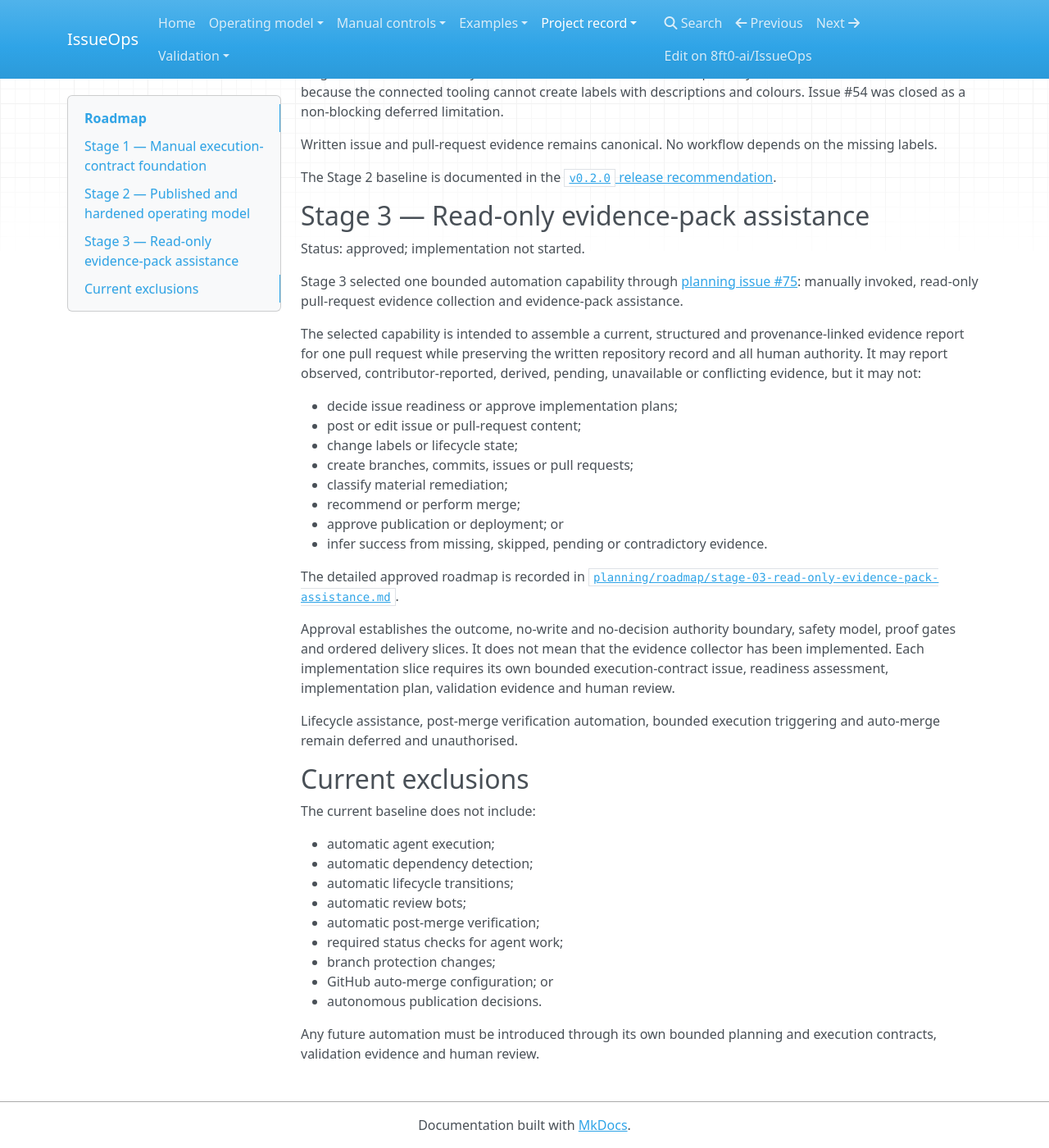
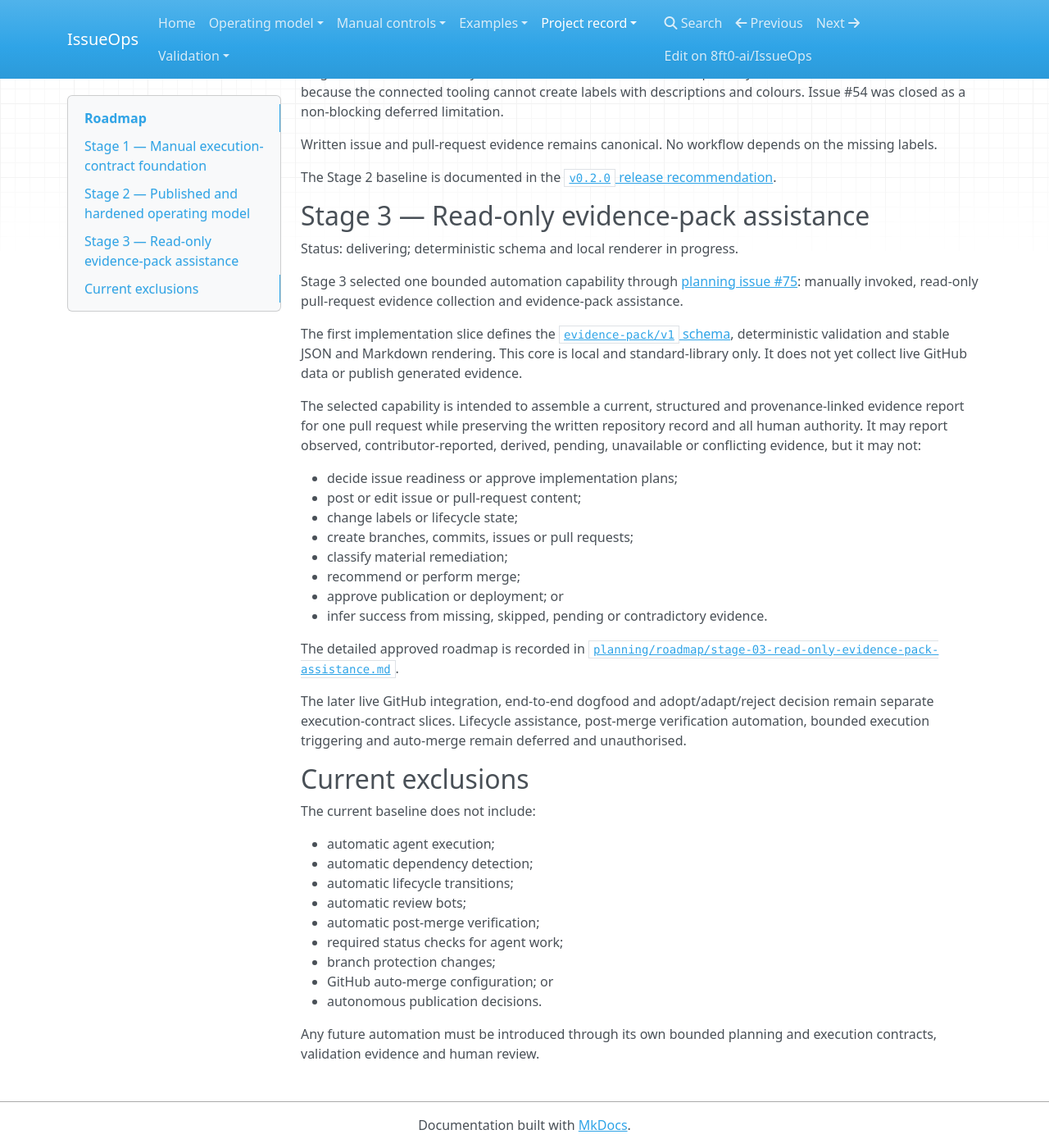
Before and after one commit to 8ft0-ai/IssueOps, an MkDocs documentation site: the page built from docs/roadmap.md, in a window 1280 px wide and 1400 px high, scrolled down 1375 px. Shown: the whole window at 82% size. Built offline with MkDocs 1.6.1, drawn with Linux system fonts in a browser that asks for light colours; nearby versions of some CDN libraries.

Commit message:
Mark Stage 3 core delivery in progress

```diff
--- a/docs/roadmap.md
+++ b/docs/roadmap.md
@@ -56,9 +56,11 @@ The Stage 2 baseline is documented in the [`v0.2.0` release recommendation](rele
 
 ## Stage 3 — Read-only evidence-pack assistance
 
-Status: approved; implementation not started.
+Status: delivering; deterministic schema and local renderer in progress.
 
 Stage 3 selected one bounded automation capability through [planning issue #75](https://github.com/8ft0-ai/IssueOps/issues/75): manually invoked, read-only pull-request evidence collection and evidence-pack assistance.
+
+The first implementation slice defines the [`evidence-pack/v1` schema](evidence-pack-schema.md), deterministic validation and stable JSON and Markdown rendering. This core is local and standard-library only. It does not yet collect live GitHub data or publish generated evidence.
 
 The selected capability is intended to assemble a current, structured and provenance-linked evidence report for one pull request while preserving the written repository record and all human authority. It may report observed, contributor-reported, derived, pending, unavailable or conflicting evidence, but it may not:
 
@@ -73,9 +75,7 @@ The selected capability is intended to assemble a current, structured and proven
 
 The detailed approved roadmap is recorded in [`planning/roadmap/stage-03-read-only-evidence-pack-assistance.md`](https://github.com/8ft0-ai/IssueOps/blob/main/planning/roadmap/stage-03-read-only-evidence-pack-assistance.md).
 
-Approval establishes the outcome, no-write and no-decision authority boundary, safety model, proof gates and ordered delivery slices. It does not mean that the evidence collector has been implemented. Each implementation slice requires its own bounded execution-contract issue, readiness assessment, implementation plan, validation evidence and human review.
-
-Lifecycle assistance, post-merge verification automation, bounded execution triggering and auto-merge remain deferred and unauthorised.
+The later live GitHub integration, end-to-end dogfood and adopt/adapt/reject decision remain separate execution-contract slices. Lifecycle assistance, post-merge verification automation, bounded execution triggering and auto-merge remain deferred and unauthorised.
 
 ## Current exclusions
 
```
